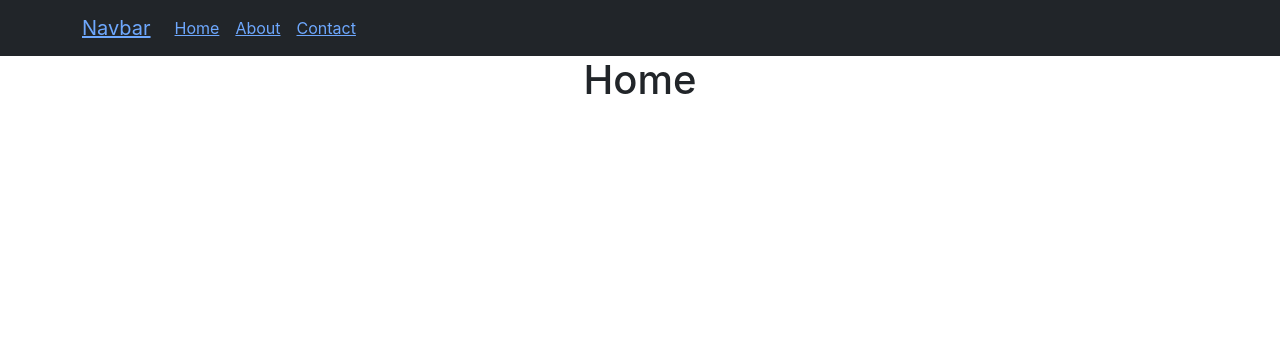
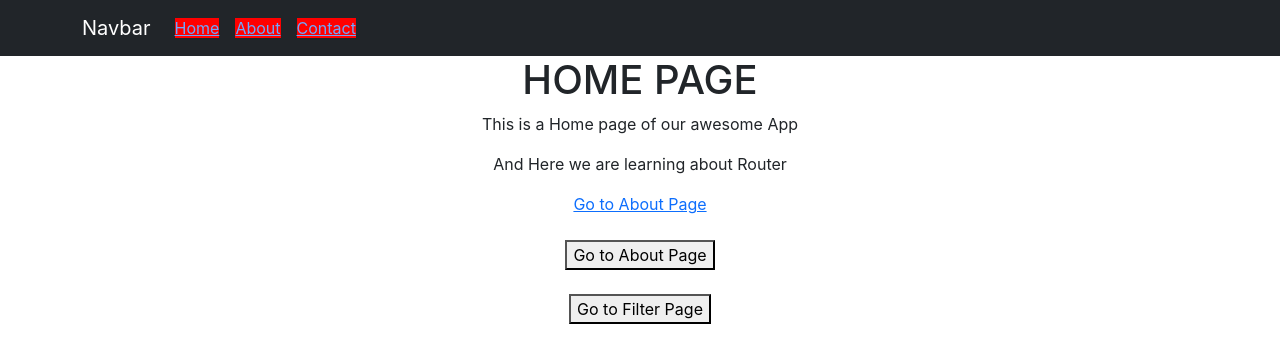
Before and after one commit to sanketpujari33/Full-Stack-Develaper, a React (Create React App) app in the folder Web-Technologies/React-Js/blog/: page / in a window 1280 px wide. Shown: the top 362 px of the page. Built offline with nearby package versions, Linux system fonts and the light colour scheme.

Commit message:
Dynamic roting ,nav link, active link,

```diff
--- a/Web-Technologies/React-Js/blog/src/components/pages/About.js
+++ b/Web-Technologies/React-Js/blog/src/components/pages/About.js
@@ -1,9 +1,15 @@
-function About() {
-    return (
-        <>
-        <h1>About</h1>
-        </>
-     );
+import React from 'react'
+import { NavLink } from 'react-router-dom'
+
+export default function About() {
+  return (
+    <div>
+      <h1>ABOUT PAGE</h1>
+      <p>This is a About page of our awesome App</p>
+      <p>And Here we are learning about Router</p>
+      <NavLink to="/contact">Go to Contact Page</NavLink>
+      <li> <NavLink to="/user/Sanket" state={{name:"sanket pujari"}}>Sanket</NavLink></li>
+     <li> <NavLink to="/user/Shekhar">Shekhar</NavLink></li><br/>
+    </div>
+  )
 }
-
-export default About;
--- a/Web-Technologies/React-Js/blog/src/components/pages/Contact.js
+++ b/Web-Technologies/React-Js/blog/src/components/pages/Contact.js
@@ -1,9 +1,16 @@
-function Contact() {
-    return (
-        <>
-        <h1>Contact</h1>
-        </>
-     );
+import React from 'react'
+// import { Link , Outlet} from 'react-router-dom'
+
+export default function Contact() {
+  return (
+    <div>
+      <h1>CONTACT PAGE</h1>
+      <p>This is a Contact page of our awesome App</p>
+      <p>And Here we are learning about Router</p>
+      {/* <Link to="company">Company</Link>
+      <Link to="channel">Chnnel</Link>
+      <Link to="other">Other</Link><br/><br/>
+      <Outlet/> */}
+    </div>
+  )
 }
-
-export default Contact;
--- a/Web-Technologies/React-Js/blog/src/components/pages/Home.js
+++ b/Web-Technologies/React-Js/blog/src/components/pages/Home.js
@@ -1,9 +1,28 @@
-function Home() {
-    return (
-        <>
-        <h1>Home</h1>
-        </>
+import { Link, useNavigate} from 'react-router-dom'
+
+export default function Home() {
+
+
+  const navigate=useNavigate();
+  const navToPage=(url)=>{
+    navigate(url)
+    // let x=false;
+    // if(x){
+    //   navigate('/about')
+    // }else{
+    // navigate('/filter')
+    // }
+  }
+  return (
+    <div>
+      <h1>HOME PAGE</h1>
+      <p>This is a Home page of our awesome App</p>
+      <p>And Here we are learning about Router</p>
+      <Link to="/about">Go to About Page</Link><br/><br/>
+      {/* <button onClick={()=>navigate('/about')}>Go to About Page</button><br/><br/>
+      <button onClick={()=>navigate('/filter')}>Go to Filter Page</button> */}
+      <button onClick={()=>navToPage('/about')}>Go to About Page</button><br/><br/>
+      <button onClick={()=>navToPage('/filter')}>Go to Filter Page</button>
+    </div>
      );
 }
-
-export default Home;
--- /dev/null
+++ b/Web-Technologies/React-Js/blog/src/components/pages/User.js
@@ -0,0 +1,13 @@
+import { useParams } from 'react-router-dom';
+function User() {
+    const params = useParams();
+    const { name } = params;
+    console.log(name);
+    return (
+        <>
+        <h1>This is {name}'s page</h1>
+        </>
+     );
+}
+
+export default User;
--- a/Web-Technologies/React-Js/blog/src/components/router/Navbars.js
+++ b/Web-Technologies/React-Js/blog/src/components/router/Navbars.js
@@ -2,23 +2,20 @@ import Container from 'react-bootstrap/Container';
 import Nav from 'react-bootstrap/Nav';
 import Navbar from 'react-bootstrap/Navbar';
 
-import { Link } from 'react-router-dom';
+import {  NavLink } from 'react-router-dom';
+
 function Navbars() {
     return (
-
-        <>
             <Navbar bg="dark" data-bs-theme="dark">
                 <Container>
-                    <Navbar.Brand ><Link to="/">Navbar</Link></Navbar.Brand>
+                    <Navbar.Brand >Navbar</Navbar.Brand>
                     <Nav className="me-auto">
-                        <Nav.Link ><Link to="/">Home</Link></Nav.Link>
-                        <Nav.Link ><Link to="/about">About</Link></Nav.Link>
-                        <Nav.Link ><Link to="/contact">Contact</Link></Nav.Link>
+                        <Nav.Link ><NavLink style={({isActive})=>{return{backgroundColor: isActive ? 'green':'red'}}} to="/Home">Home</NavLink></Nav.Link>
+                        <Nav.Link ><NavLink style={({isActive})=>{return{backgroundColor: isActive ? 'green':'red'}}} to="/about">About</NavLink></Nav.Link>
+                        <Nav.Link ><NavLink style={({isActive})=>{return{backgroundColor: isActive ? 'green':'red'}}} to="/contact">Contact</NavLink></Nav.Link>
                     </Nav>
                 </Container>
             </Navbar>
-        </>
-
     );
 }
 
--- a/Web-Technologies/React-Js/blog/src/components/router/Routess.js
+++ b/Web-Technologies/React-Js/blog/src/components/router/Routess.js
@@ -1,10 +1,12 @@
 import React from 'react';
-import { BrowserRouter, Routes, Route, Navigate } from 'react-router-dom';
+import { BrowserRouter, Route, Routes, Navigate} from 'react-router-dom'
 import Home from '../pages/Home';
 import About from '../pages/About';
 import Contact from '../pages/Contact';
 import Navbar from './Navbars';
-import Page404 from '../pages/Page404';
+import User from '../pages/User';
+// import Page404 from '../pages/Page404';
+
 function Routess() {
     return (
         <>
@@ -14,6 +16,7 @@ function Routess() {
                     <Route path="/" element={<Home />} />
                     <Route path="/about" element={<About/>} />
                     <Route path="/contact" element={<Contact/>} />
+                    <Route path="/user/:name" element={<User/>} />
                     {/* <Route path="/*" element={<Page404/>} /> */}
                     <Route path="/*" element={<Navigate to="/"/>} />
                 </Routes>
```
